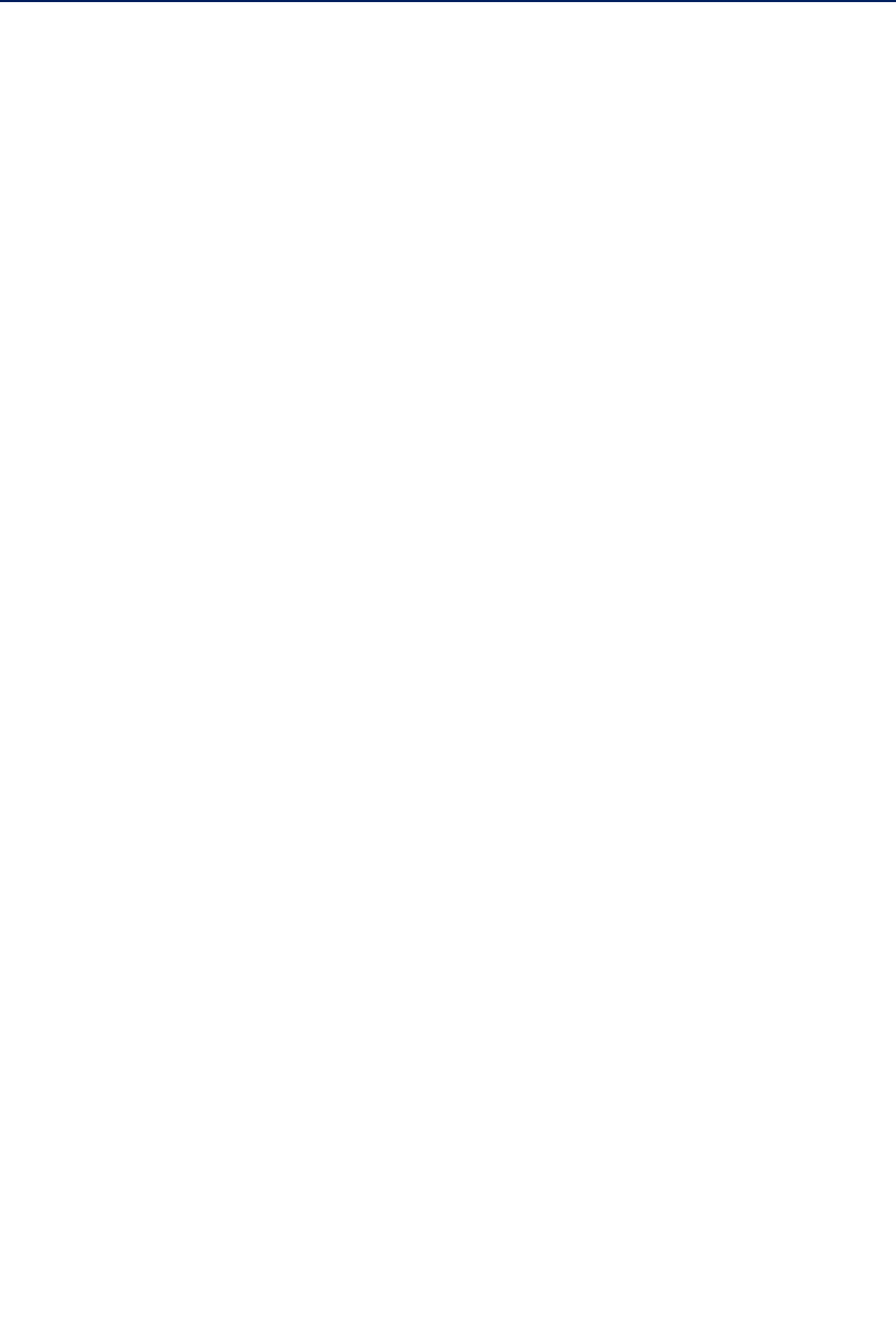
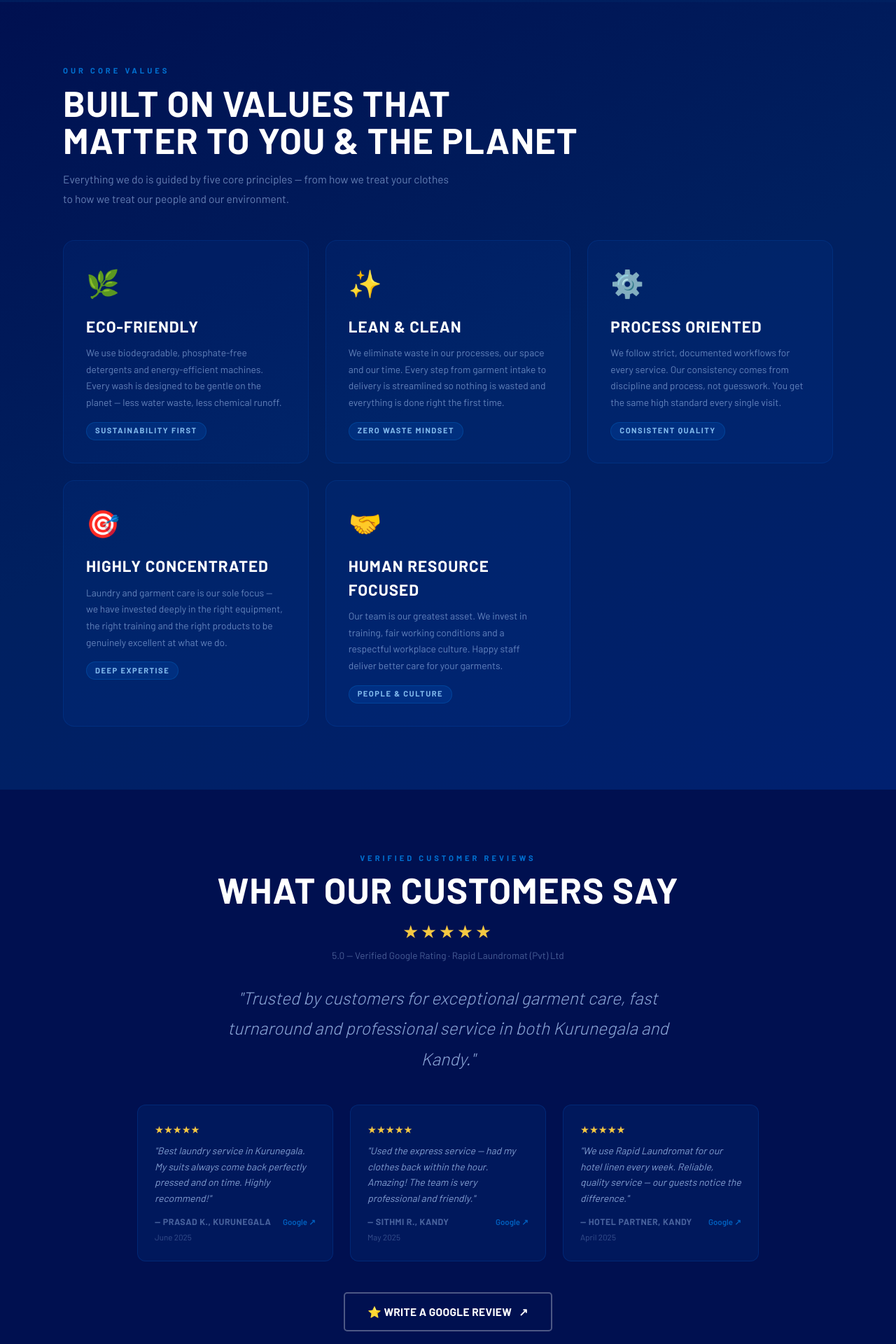
Before and after one commit to chathupavi/rapidl-frontend, a Next.js app: page / in a window 1280 px wide. Shown: the part 9800-11720 px from the top of the page at 70% size. Before the commit the page ends 9803 px from the top, so only its background shows below. Built offline with nearby package versions, Linux system fonts and the light colour scheme; a web font is replaced by a local one.

Commit message:
Add Values & Reviews Sections

```diff
--- a/src/app/page.js
+++ b/src/app/page.js
@@ -10,6 +10,8 @@ import Commercial from "@/components/Commercial";
 import Booking from "@/components/Booking";
 import Tech from "@/components/Tech";
 import Gallery from "@/components/Gallery";
+import Values from "@/components/Values";
+import Reviews from "@/components/Reviews";
 
 export default function Home() {
   return (
@@ -27,6 +29,8 @@ export default function Home() {
         <Booking />
         <Tech />
         <Gallery />
+        <Values />
+        <Reviews />
       </main>
     </>
   );
--- a/src/components/Reviews.js
+++ b/src/components/Reviews.js
@@ -0,0 +1,93 @@
+const reviews = [
+  {
+    text: "Best laundry service in Kurunegala. My suits always come back perfectly pressed and on time. Highly recommend!",
+    author: "Prasad K., Kurunegala",
+    date: "June 2025",
+  },
+  {
+    text: "Used the express service — had my clothes back within the hour. Amazing! The team is very professional and friendly.",
+    author: "Sithmi R., Kandy",
+    date: "May 2025",
+  },
+  {
+    text: "We use Rapid Laundromat for our hotel linen every week. Reliable, quality service — our guests notice the difference.",
+    author: "Hotel Partner, Kandy",
+    date: "April 2025",
+  },
+];
+
+export default function Reviews() {
+  return (
+    <section id="reviews" className="bg-navy px-[5%] py-22.5 text-center">
+      <div className="mx-auto max-w-275">
+        <p className="mb-[.6rem] text-[.7rem] font-extrabold uppercase tracking-[4px] text-light">
+          Verified Customer Reviews
+        </p>
+
+        <h2 className="mx-auto mb-[.8rem] font-barlowCond text-[clamp(2rem,4vw,3.2rem)] font-extrabold uppercase leading-[1.05] tracking-[1px] text-white">
+          What Our Customers Say
+        </h2>
+
+        <div className="mb-[.4rem] text-[1.6rem] tracking-[3px] text-gold">
+          ★★★★★
+        </div>
+
+        <p className="mb-7 text-[.85rem] text-[rgba(180,210,255,.4)]">
+          5.0 — Verified Google Rating · Rapid Laundromat (Pvt) Ltd
+        </p>
+
+        <p className="mx-auto mb-11 max-w-170 text-[clamp(1.1rem,2.5vw,1.55rem)] font-light italic leading-[1.75] text-[rgba(180,210,255,.78)]">
+          &quot;Trusted by customers for exceptional garment care, fast
+          turnaround and professional service in both Kurunegala and Kandy.&quot;
+        </p>
+
+        {/* Reviews Cards */}
+        <div className="flex flex-wrap justify-center gap-6">
+          {reviews.map((review) => (
+            <div
+              key={review.author}
+              className="w-full max-w-70 rounded-xl border border-[rgba(0,96,208,.22)] bg-[rgba(0,96,208,.1)] p-6 text-left"
+            >
+              <div className="mb-2 text-[.9rem] text-gold">★★★★★</div>
+
+              <p className="mb-3 text-[.87rem] italic leading-[1.65] text-[rgba(180,210,255,.72)]">
+                &quot;{review.text}&quot;
+              </p>
+
+              <div className="mt-2 flex items-center justify-between">
+                <div className="text-[.78rem] font-bold uppercase tracking-[.5px] text-[rgba(180,210,255,.4)]">
+                  — {review.author}
+                </div>
+
+                <a
+                  href="https://g.page/rapidlaundromat/review"
+                  target="_blank"
+                  rel="noreferrer"
+                  className="text-[.72rem] font-semibold text-[rgba(0,144,255,.6)] transition-colors duration-200 hover:text-[#90caf9]"
+                >
+                  Google ↗
+                </a>
+              </div>
+
+              <div className="mt-1 text-[.73rem] text-[rgba(180,210,255,.3)]">
+                {review.date}
+              </div>
+            </div>
+          ))}
+        </div>
+
+        {/* CTA Button */}
+        <div className="mt-11">
+          <a
+            href="https://g.page/rapidlaundromat/review"
+            target="_blank"
+            rel="noreferrer"
+            className="inline-flex items-center gap-2 rounded-[5px] border-2 border-white/30 px-8 py-[.9rem] text-[.97rem] font-bold uppercase tracking-[.3px] text-white transition-all duration-300 hover:-translate-y-0.5 hover:border-white hover:bg-white/8"
+          >
+            ⭐ Write a Google Review &nbsp; ↗
+          </a>
+        </div>
+      </div>
+    </section>
+  );
+}
--- a/src/components/Values.js
+++ b/src/components/Values.js
@@ -0,0 +1,57 @@
+const values = [
+  { icon: "🌿", title: "Eco-Friendly", desc: "We use biodegradable, phosphate-free detergents and energy-efficient machines. Every wash is designed to be gentle on the planet — less water waste, less chemical runoff.", tag: "Sustainability First" },
+  { icon: "✨", title: "Lean & Clean", desc: "We eliminate waste in our processes, our space and our time. Every step from garment intake to delivery is streamlined so nothing is wasted and everything is done right the first time.", tag: "Zero Waste Mindset" },
+  { icon: "⚙️", title: "Process Oriented", desc: "We follow strict, documented workflows for every service. Our consistency comes from discipline and process, not guesswork. You get the same high standard every single visit.", tag: "Consistent Quality" },
+  { icon: "🎯", title: "Highly Concentrated", desc: "Laundry and garment care is our sole focus — we have invested deeply in the right equipment, the right training and the right products to be genuinely excellent at what we do.", tag: "Deep Expertise" },
+  { icon: "🤝", title: "Human Resource Focused", desc: "Our team is our greatest asset. We invest in training, fair working conditions and a respectful workplace culture. Happy staff deliver better care for your garments.", tag: "People & Culture" },
+];
+
+export default function Values() {
+  return (
+    <section
+      id="values"
+      className="px-[5%] py-22.5"
+      style={{
+        background:
+          "linear-gradient(155deg, #001050 0%, #002060 50%, #002070 100%)",
+      }}
+    >
+      <div className="mx-auto max-w-275">
+        <p className="mb-[.6rem] text-[.7rem] font-extrabold uppercase tracking-[4px] text-light">
+          Our Core Values
+        </p>
+        <h2 className="mb-[.9rem] font-barlowCond text-[clamp(2rem,4vw,3.2rem)] font-extrabold uppercase leading-[1.05] tracking-[1px] text-white">
+          Built on Values That
+          <br />
+          Matter to You & the Planet
+        </h2>
+        <p className="max-w-140 text-[.97rem] leading-[1.85] text-[rgba(180,210,255,.55)]">
+          Everything we do is guided by five core principles — from how we
+          treat your clothes to how we treat our people and our environment.
+        </p>
+
+        <div className="mt-11 grid grid-cols-1 gap-6 sm:grid-cols-2 lg:grid-cols-3">
+          {values.map((val) => (
+            <div
+              key={val.title}
+              className="group relative overflow-hidden rounded-2xl border border-[rgba(0,96,208,.18)] bg-[rgba(0,96,208,.08)] p-8 transition-all duration-300 hover:-translate-y-1.25 hover:bg-[rgba(0,96,208,.15)]"
+            >
+              <div className="absolute bottom-0 left-0 right-0 h-0.5 origin-left scale-x-0 bg-linear-to-r from-accent to-bright transition-transform duration-300 group-hover:scale-x-100" />
+
+              <span className="mb-4 block text-[2.4rem]">{val.icon}</span>
+              <div className="mb-[.55rem] font-barlowCond text-[1.4rem] font-extrabold uppercase tracking-[1px] text-white">
+                {val.title}
+              </div>
+              <p className="text-[.86rem] leading-[1.72] text-[rgba(180,210,255,.55)]">
+                {val.desc}
+              </p>
+              <span className="mt-4 inline-block rounded-full border border-[rgba(0,112,208,.3)] bg-[rgba(0,96,208,.2)] px-3 py-[.22rem] text-[.7rem] font-bold uppercase tracking-[1.5px] text-[rgba(144,202,249,.9)]">
+                {val.tag}
+              </span>
+            </div>
+          ))}
+        </div>
+      </div>
+    </section>
+  );
+}
```
